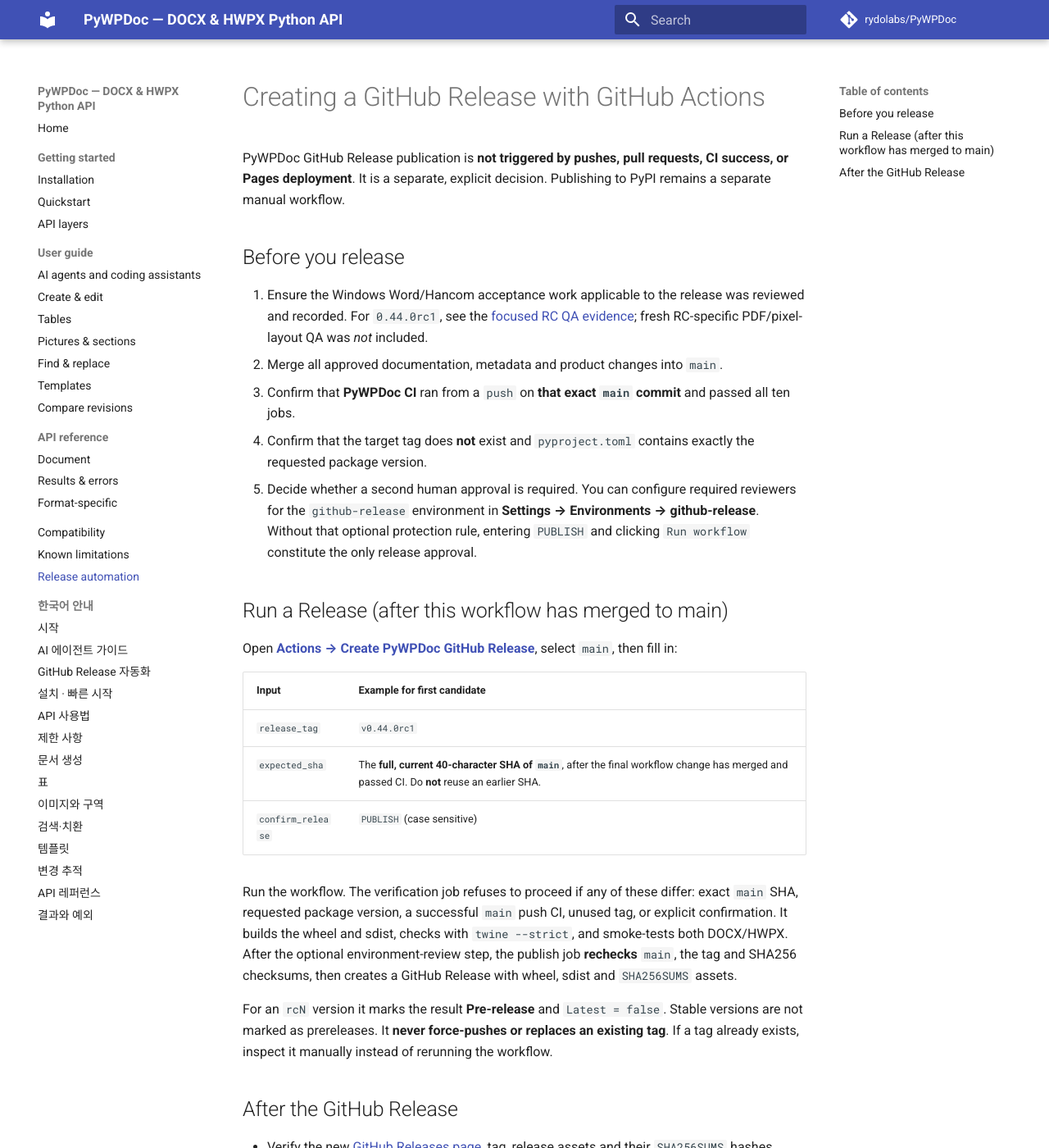
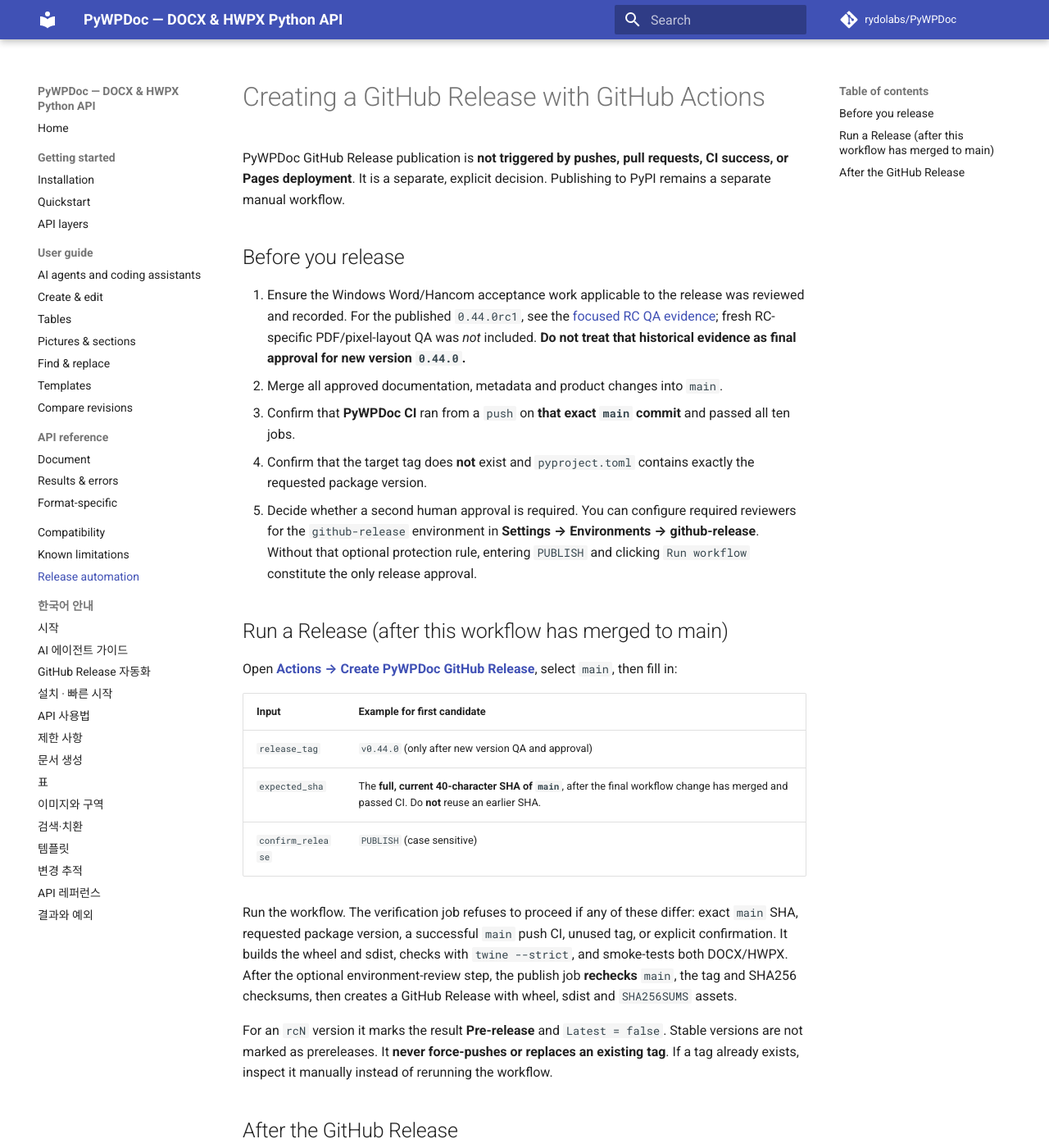
Before and after one commit to rydolabs/PyWPDoc, an MkDocs documentation site: the page built from docs/releasing.md, in a window 1280 px wide and 1400 px high. Shown: the whole window at 82% size. Built offline with MkDocs 1.6.1 and Material for MkDocs 9.7.7, drawn with Linux system fonts in a browser that asks for light colours; comment, search, counter and statistics services are not loaded.

Commit message:
docs: point future releases to validated 0.44.0 tag

```diff
--- a/docs/releasing.md
+++ b/docs/releasing.md
@@ -4,7 +4,7 @@
 
 ## Before you release
 
-1. Ensure the Windows Word/Hancom acceptance work applicable to the release was reviewed and recorded. For `0.44.0rc1`, see the [focused RC QA evidence](testing/native-qa-0440rc1-2026-10-18.md); fresh RC-specific PDF/pixel-layout QA was *not* included.
+1. Ensure the Windows Word/Hancom acceptance work applicable to the release was reviewed and recorded. For the published `0.44.0rc1`, see the [focused RC QA evidence](testing/native-qa-0440rc1-2026-10-18.md); fresh RC-specific PDF/pixel-layout QA was *not* included. **Do not treat that historical evidence as final approval for new version `0.44.0`.**
 2. Merge all approved documentation, metadata and product changes into `main`.
 3. Confirm that **PyWPDoc CI** ran from a `push` on **that exact `main` commit** and passed all ten jobs.
 4. Confirm that the target tag does **not** exist and `pyproject.toml` contains exactly the requested package version.
@@ -16,7 +16,7 @@
 
 | Input | Example for first candidate |
 | --- | --- |
-| `release_tag` | `v0.44.0rc1` |
+| `release_tag` | `v0.44.0` (only after new version QA and approval) |
 | `expected_sha` | The **full, current 40-character SHA of `main`**, after the final workflow change has merged and passed CI. Do **not** reuse an earlier SHA. |
 | `confirm_release` | `PUBLISH` (case sensitive) |
 
```
